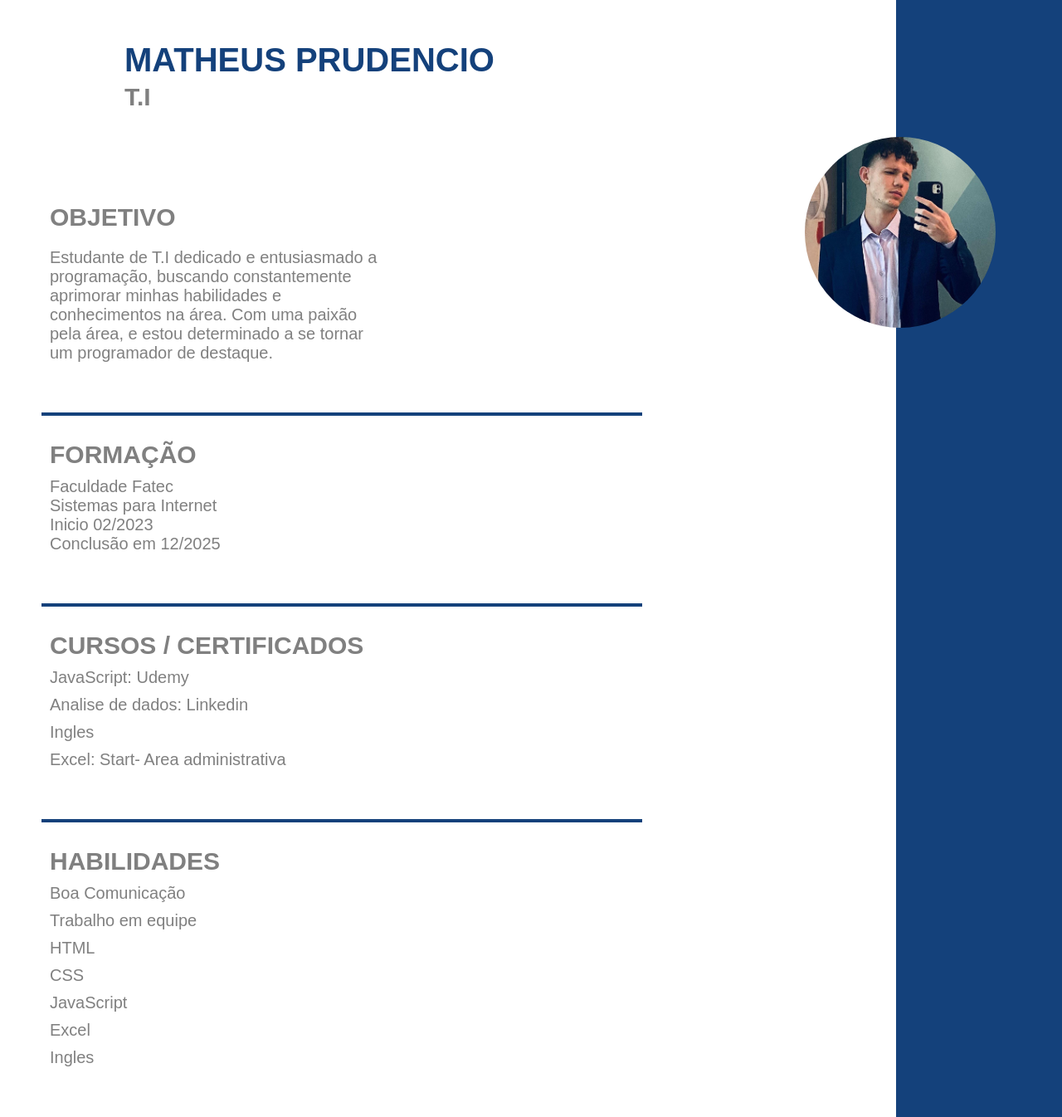
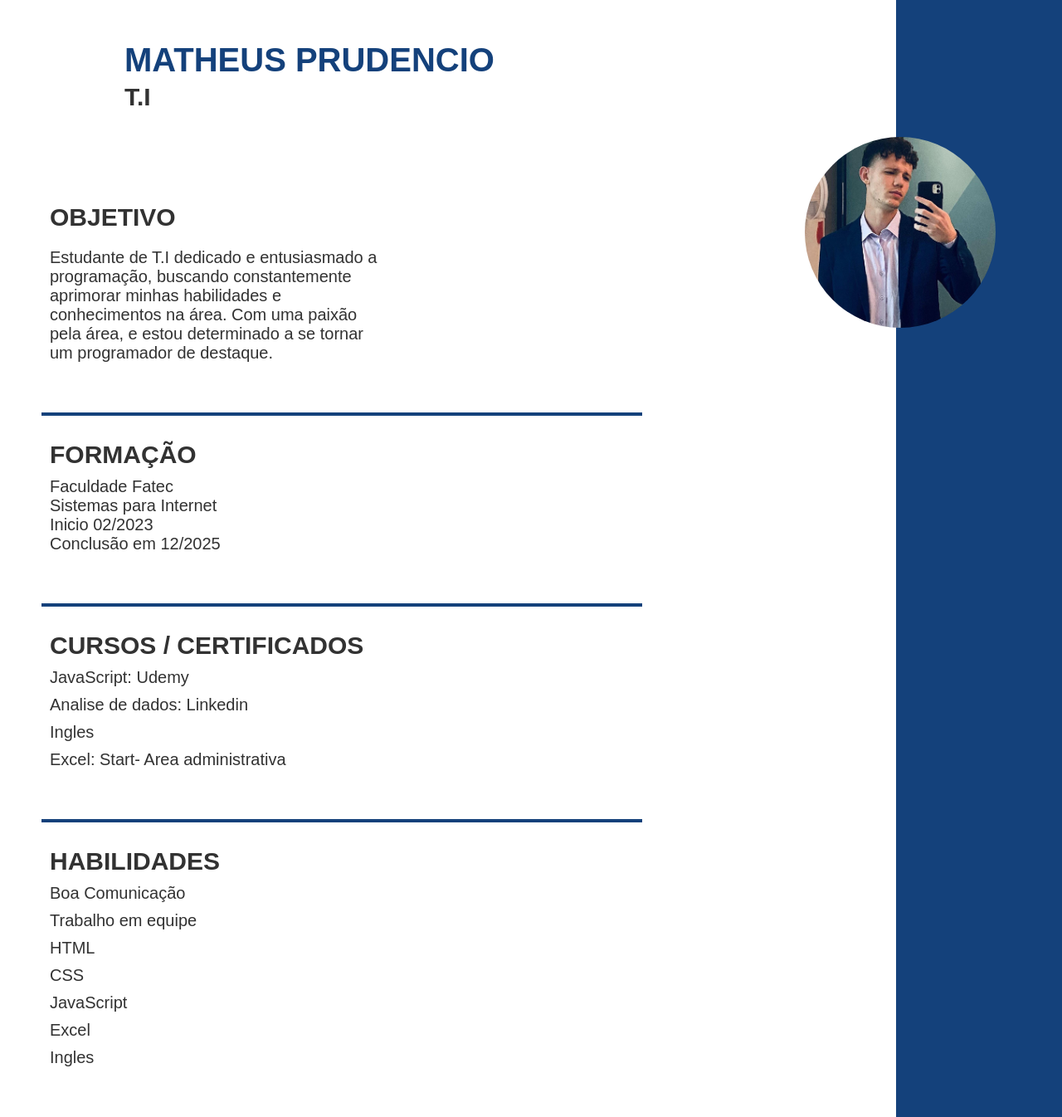
Before and after one commit to Math3uz7/Repositorio, a plain HTML site: page index.html in a window 1280 px wide. Shown: the whole page at 83% size. Drawn offline with Linux system fonts and the light colour scheme.

Commit message:
contraste

```diff
--- a/assets/css/style.css
+++ b/assets/css/style.css
@@ -16,7 +16,7 @@ h1 {
     margin-top: 50px;
 }
 .ti{
-    color: gray;
+    color: rgb(50, 50, 50);
     margin-left: 150px;
     margin-top: 5px;
 }
@@ -62,7 +62,7 @@ img{
 }
 
 #objetivo{
-    color: gray;
+    color: rgb(50, 50, 50);
     display: flex;
     flex-direction: column;
   margin-top: -550px;
@@ -87,7 +87,7 @@ hr{
 #formação{
     margin-left: 60px;
     margin-top: 30px;
-  color:gray;
+  color:rgb(50, 50, 50);
 }
 #formação h2{
     margin-bottom: 10px;
@@ -100,7 +100,7 @@ hr{
 #cursos{
     margin-left: 60px;
     margin-top: 30px;
-  color:gray;
+  color:rgb(50, 50, 50);
 }
 #cursos ul li{
     width: 220px;
@@ -114,7 +114,7 @@ hr{
 #habilidades{
     margin-left: 60px;
     margin-top: 30px;
-  color:gray;
+  color:rgb(50, 50, 50);
 }
 #habilidades ul li{
     width: 220px;
```
